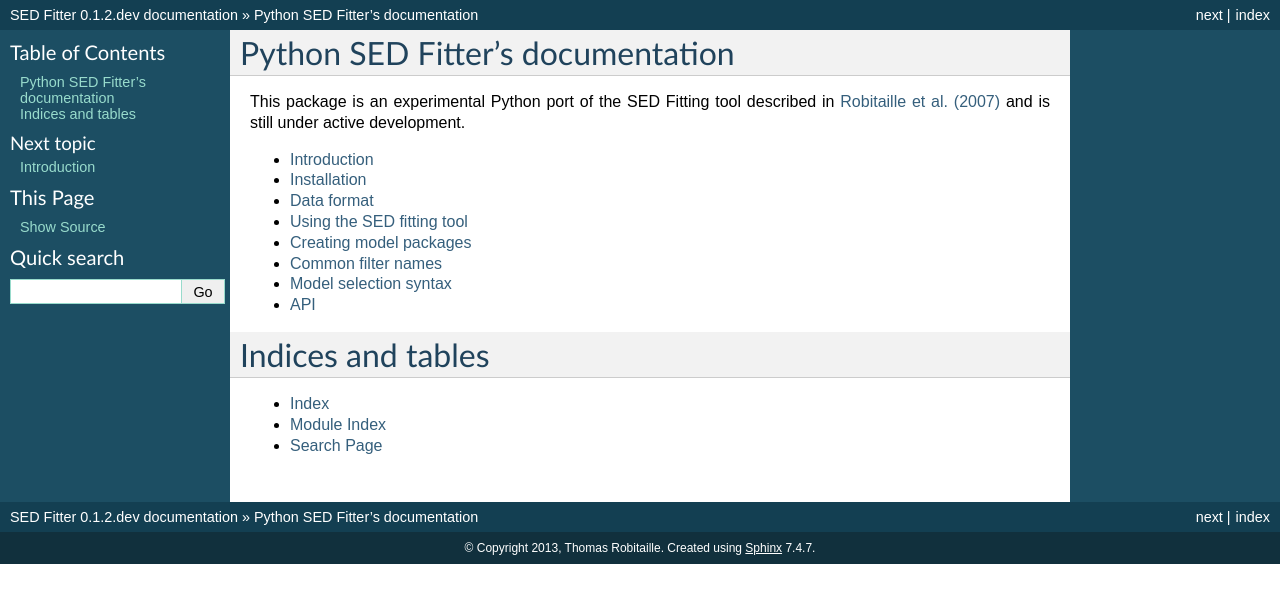
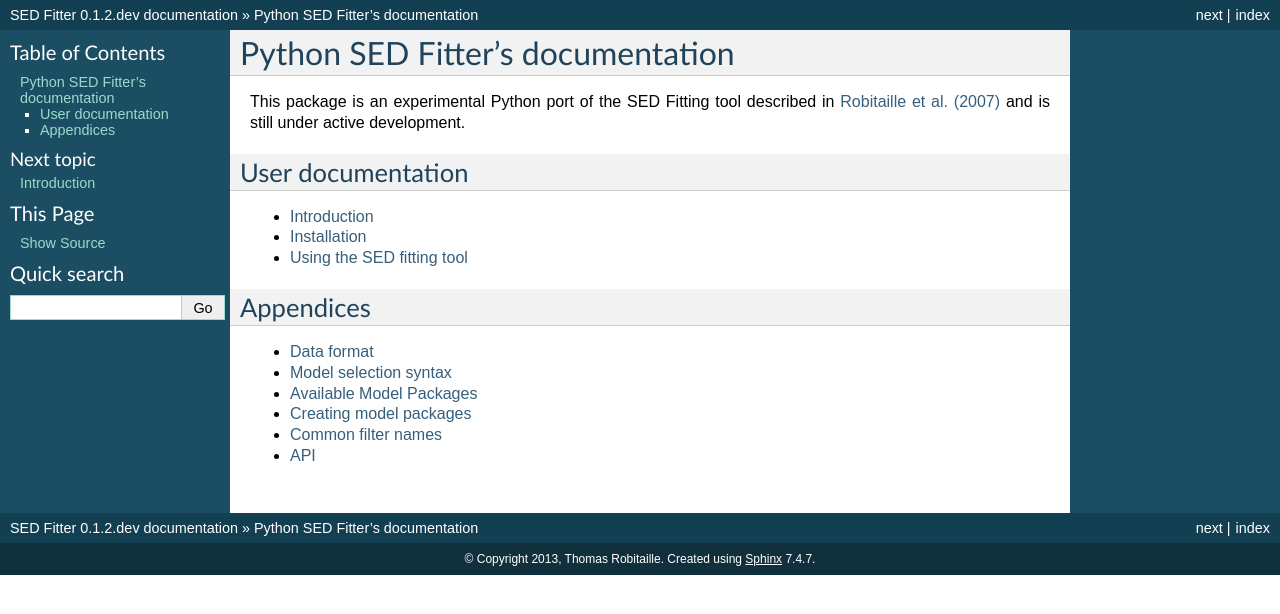
Before and after one commit to astrofrog/sedfitter, a Sphinx documentation site: the page built from docs/index.rst, in a window 1280 px wide. Shown: the top 614 px of the page. Built offline with Sphinx 7.4.7, drawn with Linux system fonts in a browser that asks for light colours; formulas are drawn with MathJax 3.

Commit message:
Improvements to documentation

```diff
--- a/docs/index.rst
+++ b/docs/index.rst
@@ -10,22 +10,25 @@ This package is an experimental Python port of the SED Fitting tool described in
 `Robitaille et al. (2007) <http://adsabs.harvard.edu/abs/2007ApJS..169..328R>`_
 and is still under active development.
 
+User documentation
+------------------
+
 .. toctree::
    :maxdepth: 1
 
    introduction.rst
    installation.rst
+   fitting.rst
+
+Appendices
+----------
+
+.. toctree::
+   :maxdepth: 1
+
    data.rst
-   fitting.rst
-   model_packages.rst
+   select_syntax.rst
+   common_model_packages.rst
+   creating_model_packages.rst
    filter_names.rst
-   select_syntax.rst
    api/api.rst
-
-
-Indices and tables
-==================
-
-* :ref:`genindex`
-* :ref:`modindex`
-* :ref:`search`
```
Also changed, not shown: docs/fitting.rst (+4 -3 lines), docs/creating_model_packages.rst (renamed from docs/model_packages.rst), 1 other file.
